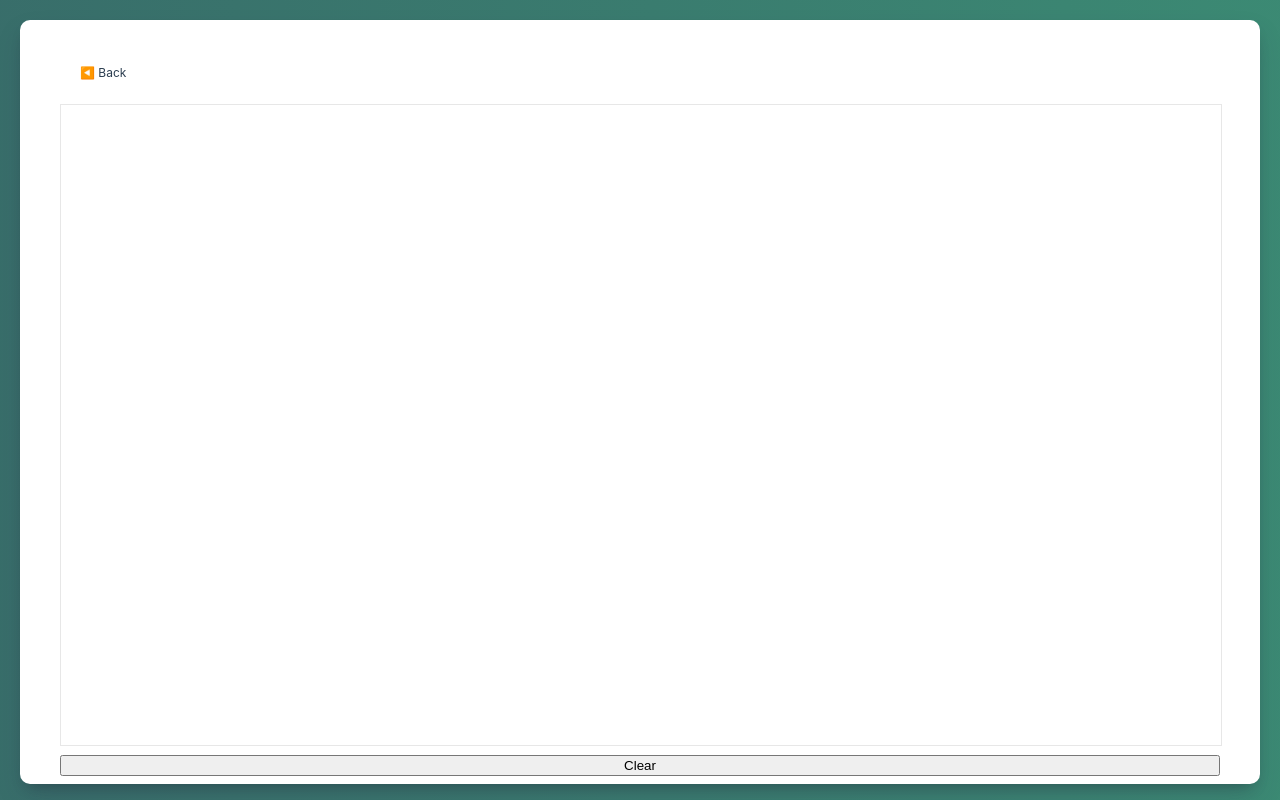
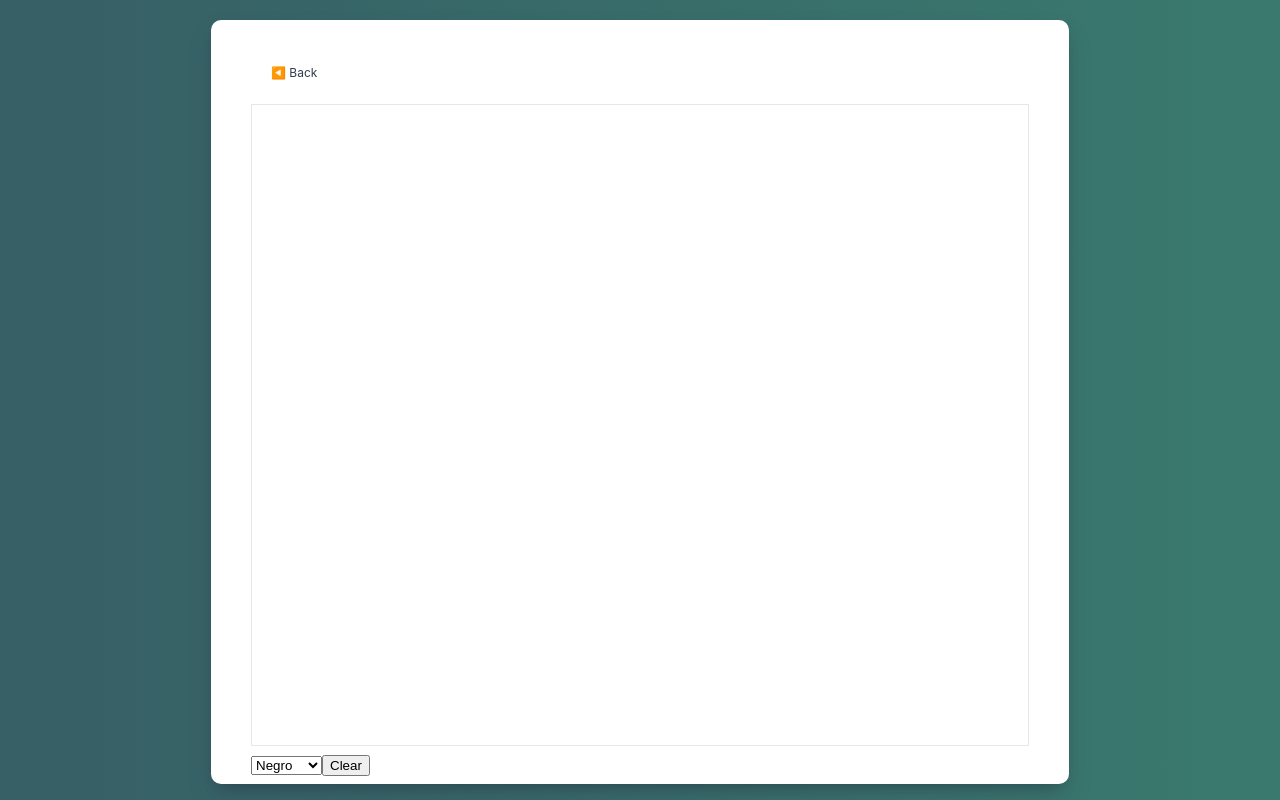
Before and after one commit to BelkinMax/vue-3-playground, a Vue app: page /drawing-app in a window 1280 px wide. Built offline with nearby package versions, Linux system fonts and the light colour scheme.

Commit message:
[feature/vue-3-playground] fix(drawingapp) add color picker xd

```diff
--- a/src/assignments/advanced/DrawingApp/index.vue
+++ b/src/assignments/advanced/DrawingApp/index.vue
@@ -1,5 +1,5 @@
 <script>
-import { defineComponent, watch, onMounted } from 'vue';
+import { ref, defineComponent, watch, onMounted } from 'vue';
 import {
   useElementSize,
   templateRef,
@@ -11,6 +11,7 @@ import {
 export default defineComponent({
   name: 'DrawingApp',
   setup() {
+    const color = ref('Black')
     const canvasWrapper = templateRef('canvasWrapper');
     const canvasElement = templateRef('canvasElement');
     const { width: canvasWidth, height: canvasHeight } = useElementSize(canvasWrapper);
@@ -29,6 +30,7 @@ export default defineComponent({
         canvasContext.beginPath();
         canvasContext.moveTo(...lineStart);
         canvasContext.lineTo(...position);
+        canvasContext.strokeStyle = color.value;
         canvasContext.stroke();
         setStartLine(position);
       }
@@ -69,9 +71,10 @@ export default defineComponent({
     )
 
     // BONUS: 5. Implement color picker
-    //  NO
+    // input selector izi xd
 
     return {
+      color,
       canvasWidth,
       canvasHeight,
       clearCanvas
@@ -94,7 +97,16 @@ export default defineComponent({
       Your browser does not support the HTML canvas tag.
     </canvas>
 
-    <button class="clear-button" @click="clearCanvas">Clear</button>
+    <div class="clear-button">
+      <select v-model="color">
+        <option value="Black">Negro</option>
+        <option value="Red">Rojo</option>
+        <option value="Blue">Azul</option>
+        <option value="Yellow">Amarillo</option>
+        <option value="Green">Verde</option>
+      </select>
+      <button @click="clearCanvas">Clear</button>
+    </div>
   </div>
 </template>
 
```
